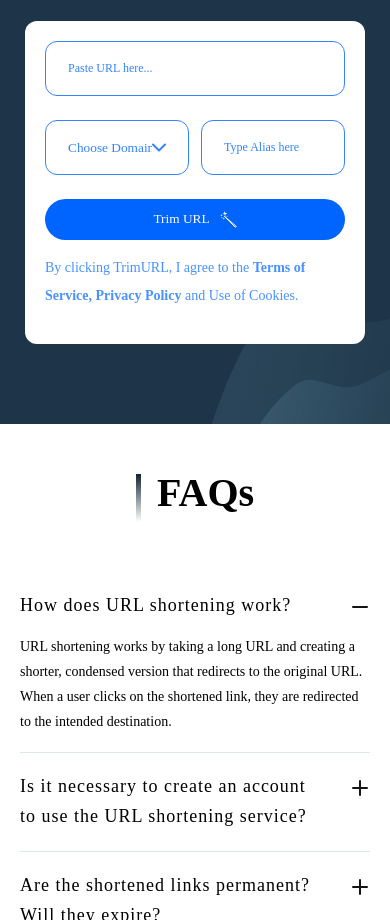
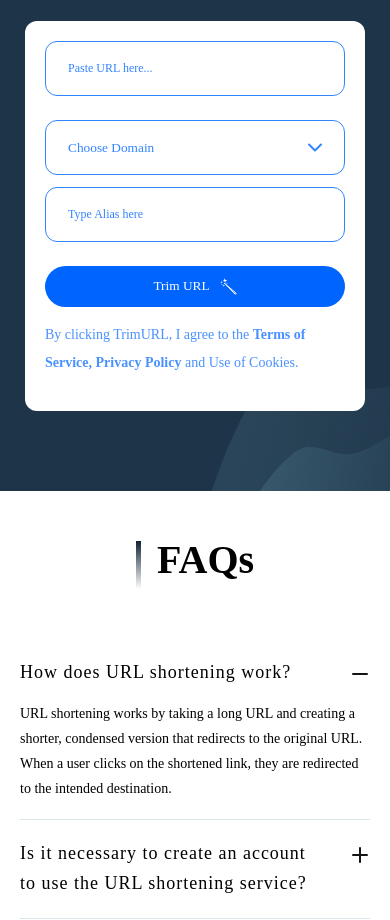
Before and after one commit to Joseph-Jnr/altschool-first-semester-assessment, a plain HTML site: page index.html in a window 390 px wide. Shown: the part 4060-4980 px from the top of the page. Drawn offline with Linux system fonts and the light colour scheme; a web font is replaced by a local one.

Commit message:
displaying input-group in single grid on mobile

```diff
--- a/assets/css/style.css
+++ b/assets/css/style.css
@@ -362,6 +362,16 @@ nav ul li.active a {
   background: var(--dark-blue);
   position: relative;
 }
+
+/* .analytics-section {
+  position: relative;
+  background: url(../images/svgs/wave-vector-left.svg),
+    url(../images/svgs/wave-vector-right.svg);
+  background-color: var(--dark-blue);
+  background-repeat: no-repeat;
+  background-position: top left, bottom right;
+  padding: 80px;
+} */
 
 .analytics-section > img:last-child {
   position: absolute;
@@ -826,6 +836,10 @@ footer > img:last-child {
     z-index: 20;
   }
 
+  .form-container .input-group {
+    grid-template-columns: repeat(1, minmax(0, 1fr));
+  }
+
   .faq-section > img:first-child {
     display: none;
   }
```
